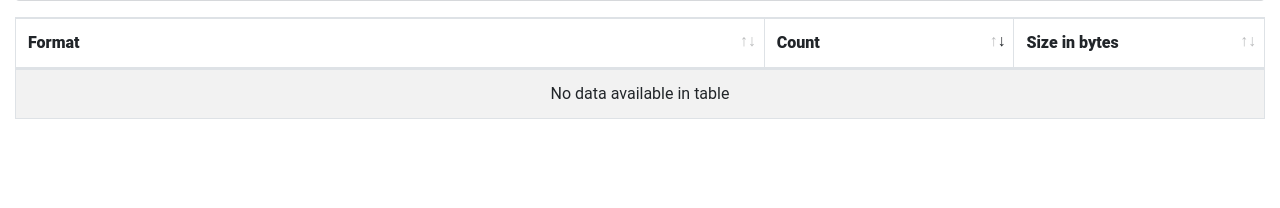
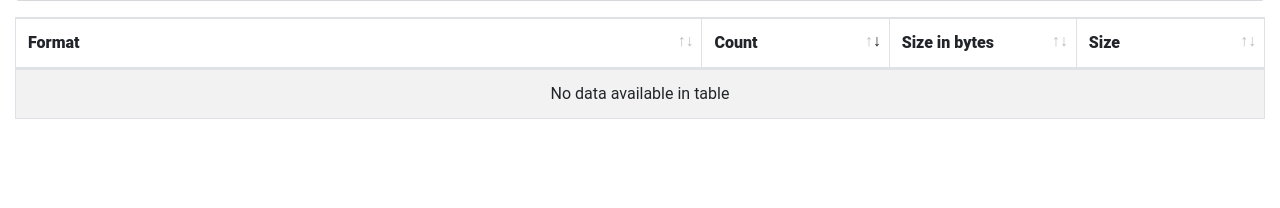
Before and after one commit to artefactual-labs/AIPscan, a Flask app: page /reporter/report_formats_count/ in a window 1280 px wide. Shown: the part 93-301 px from the top of the page. Run offline with Flask 2, Linux system fonts and the light colour scheme; data that the repository does not hold is empty; parts of the project's set-up code (start-up, migrations or seed data) failed here and were passed over; some libraries are stand-ins or nearby versions.

Commit message:
add human-readable file size to format count report

```diff
--- a/AIPscan/Reporter/templates/report_formats_count.html
+++ b/AIPscan/Reporter/templates/report_formats_count.html
@@ -24,8 +24,9 @@
       <thead>
       <tr>
       <th><strong>Format</strong></th>
-      <th width="20%"><strong>Count</strong></th>
-      <th width="20%"><strong>Size in bytes</strong></th>
+      <th width="15%"><strong>Count</strong></th>
+      <th width="15%"><strong>Size in bytes</strong></th>
+      <th width="15%"><strong>Size</strong></th>
       </tr>
       </thead>
       {% if formatCount %}
@@ -36,6 +37,7 @@
             <td>{% if value["size"] == None %} 0
               {% else %}{{ value["size"] }}
               {% endif %}</td>
+            <td>{{ value["humansize"] }}</td>
           </tr>
         {% endfor %}
       {% endif %}
--- a/AIPscan/Reporter/views.py
+++ b/AIPscan/Reporter/views.py
@@ -1,5 +1,6 @@
 from flask import Blueprint, render_template, request
 from AIPscan import db
+from AIPscan.helpers import GetHumanReadableFilesize
 from AIPscan.models import (
     aips,
     originals,
@@ -86,15 +87,6 @@ def reports():
     )
 
 
-def GetHumanReadableFilesize(size, precision=2):
-    suffixes = ["B", "KB", "MB", "GB", "TB"]
-    suffixIndex = 0
-    while size > 1024 and suffixIndex < 4:
-        suffixIndex += 1  # increment the index of the suffix
-        size = size / 1024.0  # apply the division
-    return "%.*f%s" % (precision, size, suffixes[suffixIndex])
-
-
 @reporter.route("/report_formats_count/", methods=["GET"])
 def report_formats_count():
     startdate = request.args.get("startdate")
@@ -137,9 +129,14 @@ def report_formats_count():
                     formatCount.update({format: {"count": 1, "size": size}})
 
     for key, value in formatCount.items():
-        print(key)
-        print(value["size"])
-        print()
+        size = value["size"]
+        if size != None:
+            humanSize = GetHumanReadableFilesize(size)
+            formatCount[key] = {
+                "count": value["count"],
+                "size": value["size"],
+                "humansize": humanSize,
+            }
 
     return render_template(
         "report_formats_count.html",
```
Also changed, not shown: AIPscan/helpers.py (added, +7 -0 lines).
